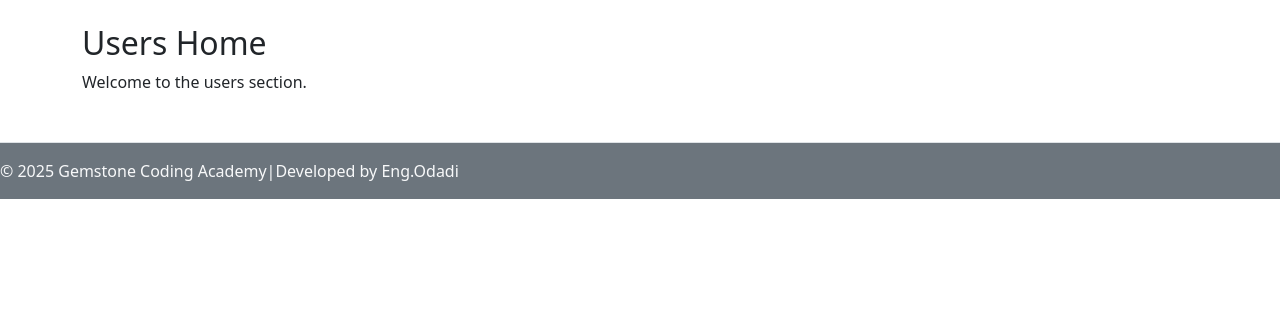
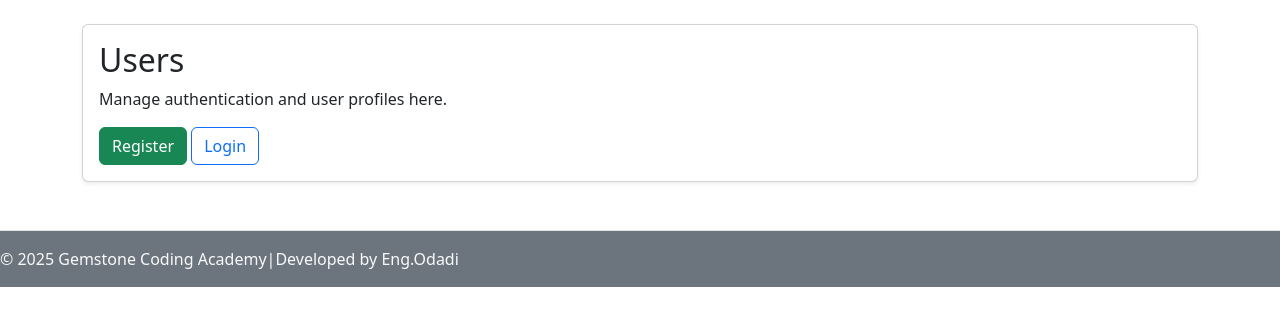
Before and after one commit to antony43249/GEMSTONE-CODING-ACADEMY, a Django app: page /users/ in a window 1280 px wide. Shown: the part 56-382 px from the top of the page. Run offline with Django 5.2, Linux system fonts and the light colour scheme.

Commit message:
Update home.html

```diff
--- a/users/templates/users/home.html
+++ b/users/templates/users/home.html
@@ -1,5 +1,12 @@
 {% extends "base.html" %}
+
 {% block content %}
-<h2>Users Home</h2>
-<p>Welcome to the users section.</p>
+<div class="card shadow-sm">
+    <div class="card-body">
+        <h2 class="card-title">Users</h2>
+        <p class="card-text">Manage authentication and user profiles here.</p>
+        <a href="/users/register/" class="btn btn-success">Register</a>
+        <a href="/users/login/" class="btn btn-outline-primary">Login</a>
+    </div>
+</div>
 {% endblock %}
```
